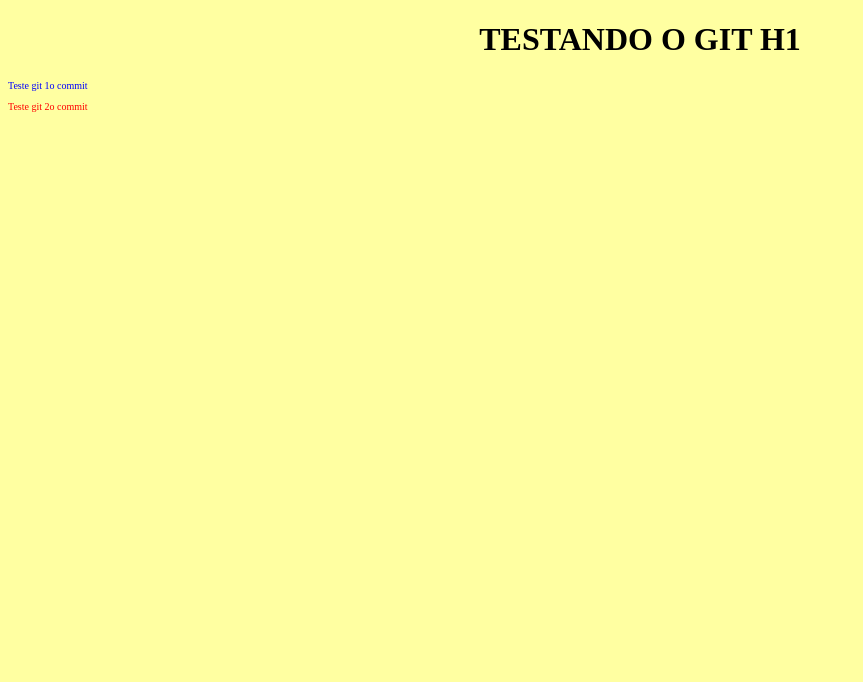
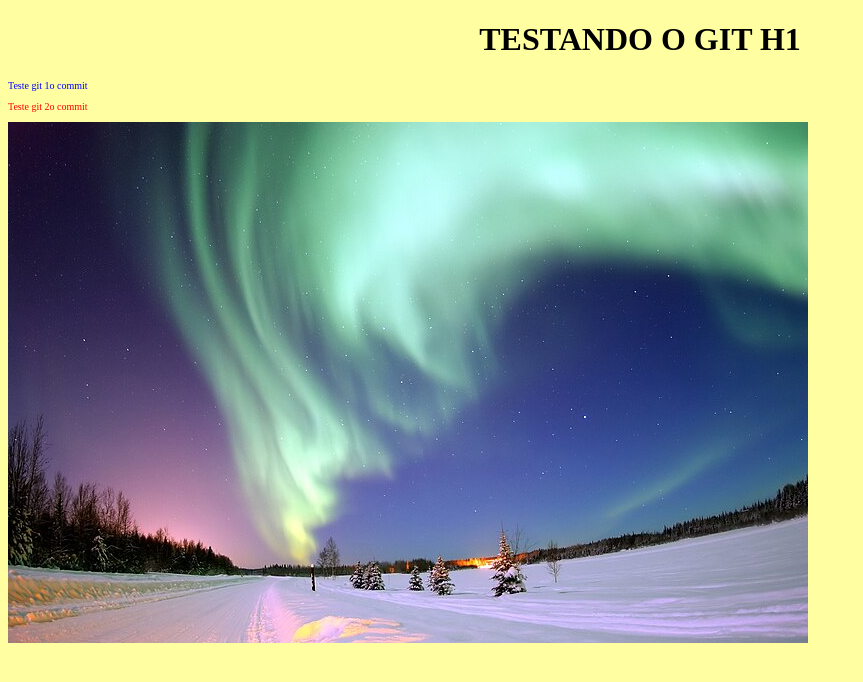
Before and after one commit to MaricchiaZ/Git_descomplica, a plain HTML site: page index.html in a window 1280 px wide. Shown: the whole page, without its empty margins (0-863 px from the left). Drawn offline with Linux system fonts and the light colour scheme.

Commit message:
referenciando a imagem no html

```diff
--- a/index.html
+++ b/index.html
@@ -8,5 +8,6 @@
         <h1>Testando o Git H1</h1>
         <p id="p1">Teste git 1o commit</p>
         <p id="p2"> Teste git 2o commit</p>
+        <img src="images/Aurora_borealis_over_Eielson_Air_Force_Base_Alaska.jpg" alt="Aurora Boreal no Alaska">
     </body>
 </html>
```
Also changed, not shown: images/Aurora_borealis_over_Eielson_Air_Force_Base_Alaska.jpg (renamed from images/Aurora_borealis_over_Eielson_Air_Force_Base,_Alaska.jpg).
